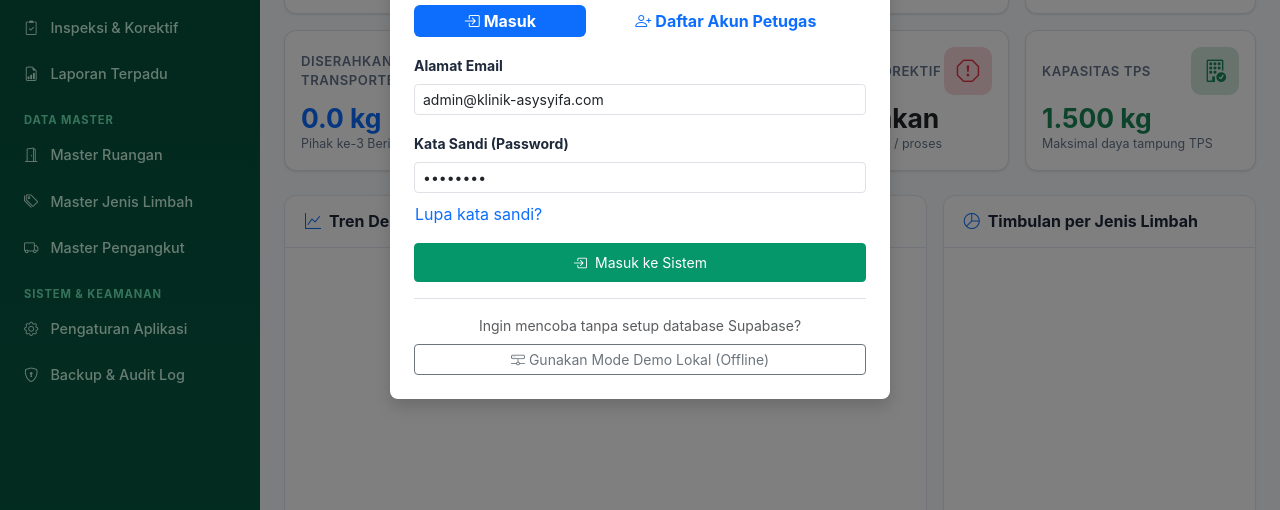
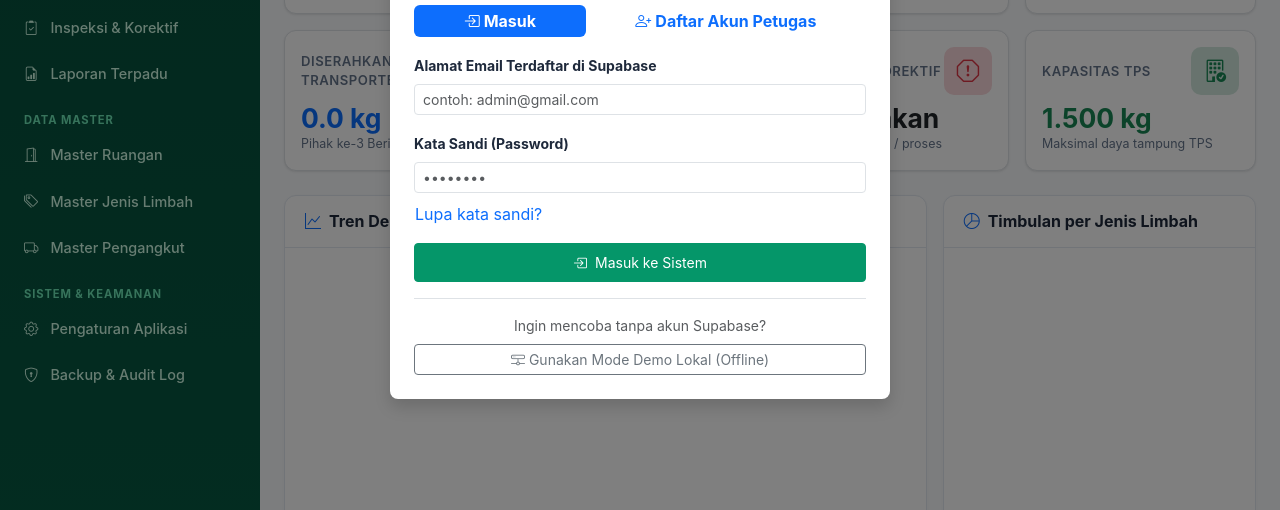
Before and after one commit to onlineasysyifa/amdal, a plain HTML site: page index.html in a window 1280 px wide. Shown: the part 290-800 px from the top of the page. Drawn offline with nearby package versions, Linux system fonts and the light colour scheme.

Commit message:
chore(ui): perbarui placeholder login & petunjuk domain email Supabase

```diff
--- a/index.html
+++ b/index.html
@@ -1102,12 +1102,12 @@
           <div class="tab-pane fade show active" id="pill-login">
             <form id="form-login">
               <div class="mb-3">
-                <label class="form-label small fw-bold">Alamat Email</label>
-                <input type="email" id="login-email" name="email" class="form-control form-control-sm" required placeholder="admin@klinik-asysyifa.com" value="admin@klinik-asysyifa.com">
+                <label class="form-label small fw-bold">Alamat Email Terdaftar di Supabase</label>
+                <input type="email" id="login-email" name="email" class="form-control form-control-sm" required placeholder="contoh: admin@gmail.com">
               </div>
               <div class="mb-2">
                 <label class="form-label small fw-bold">Kata Sandi (Password)</label>
-                <input type="password" id="login-password" name="password" class="form-control form-control-sm" required placeholder="••••••••" value="admin123">
+                <input type="password" id="login-password" name="password" class="form-control form-control-sm" required placeholder="••••••••">
               </div>
 
               <div class="d-flex justify-content-between align-items-center mb-3">
@@ -1120,7 +1120,7 @@
             </form>
 
             <div class="border-top mt-3 pt-3 text-center">
-              <small class="text-muted d-block mb-2">Ingin mencoba tanpa setup database Supabase?</small>
+              <small class="text-muted d-block mb-2">Ingin mencoba tanpa akun Supabase?</small>
               <button type="button" class="btn btn-sm btn-outline-secondary w-100" onclick="Auth.enableDemoMode()">
                 <i class="bi bi-hdd-network me-1"></i>Gunakan Mode Demo Lokal (Offline)
               </button>
@@ -1130,7 +1130,7 @@
           <!-- TAB 2: REGISTER -->
           <div class="tab-pane fade" id="pill-register">
             <div class="alert alert-info py-2 small mb-3">
-              <i class="bi bi-info-circle me-1"></i>Daftarkan akun petugas/sanitarian ke proyek Supabase yang terhubung.
+              <i class="bi bi-info-circle me-1"></i>Daftarkan akun petugas dengan email aktif (seperti <code>@gmail.com</code>).
             </div>
             <form id="form-register">
               <div class="mb-2">
@@ -1138,8 +1138,8 @@
                 <input type="text" name="reg_name" class="form-control form-control-sm" required placeholder="Contoh: Siti Rahmawati, S.Tr.Kes">
               </div>
               <div class="mb-2">
-                <label class="form-label small fw-bold">Alamat Email</label>
-                <input type="email" name="reg_email" class="form-control form-control-sm" required placeholder="petugas@klinik-asysyifa.com">
+                <label class="form-label small fw-bold">Alamat Email (Domain Aktif)</label>
+                <input type="email" name="reg_email" class="form-control form-control-sm" required placeholder="contoh: namaanda@gmail.com">
               </div>
               <div class="mb-3">
                 <label class="form-label small fw-bold">Kata Sandi (Minimal 6 karakter)</label>
```
